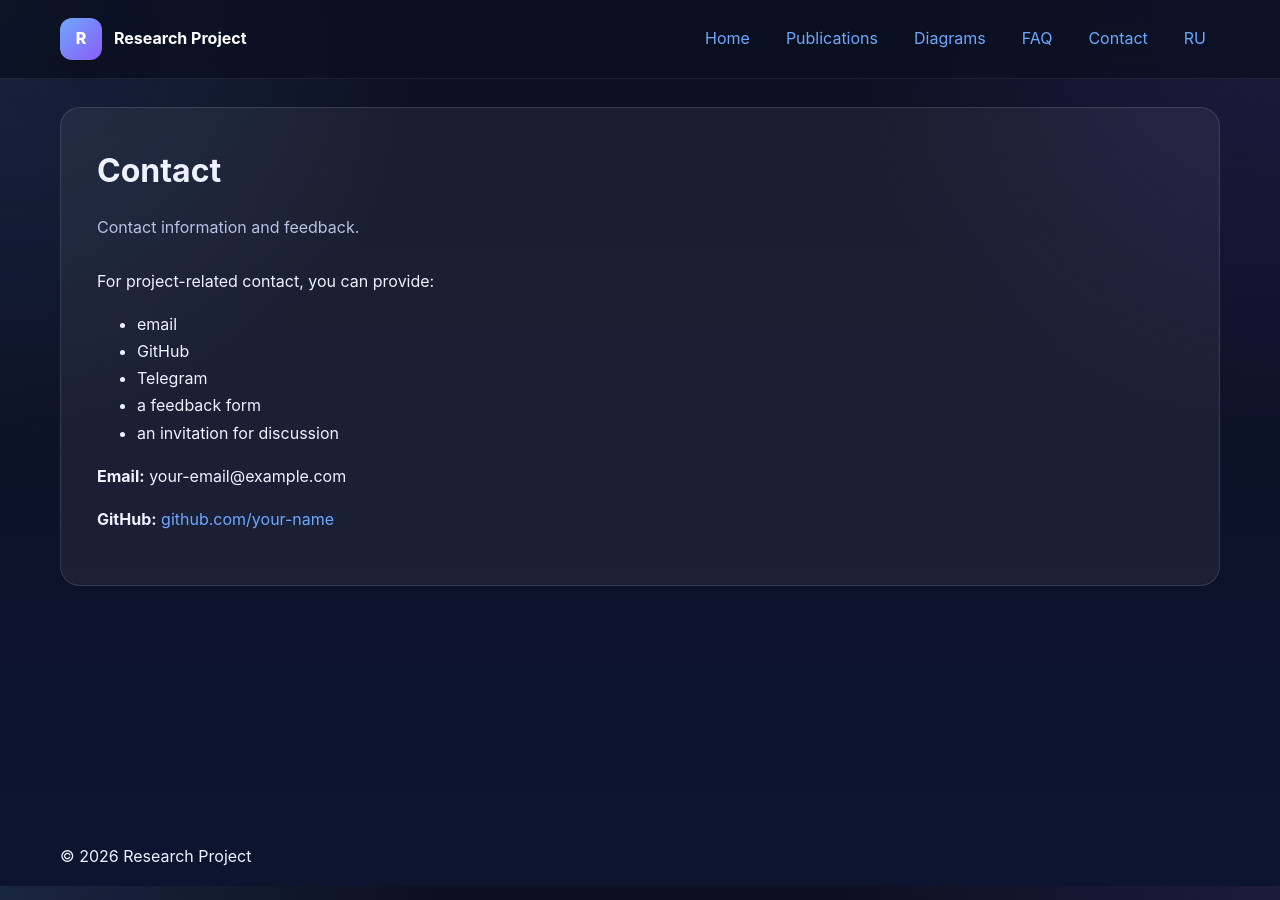
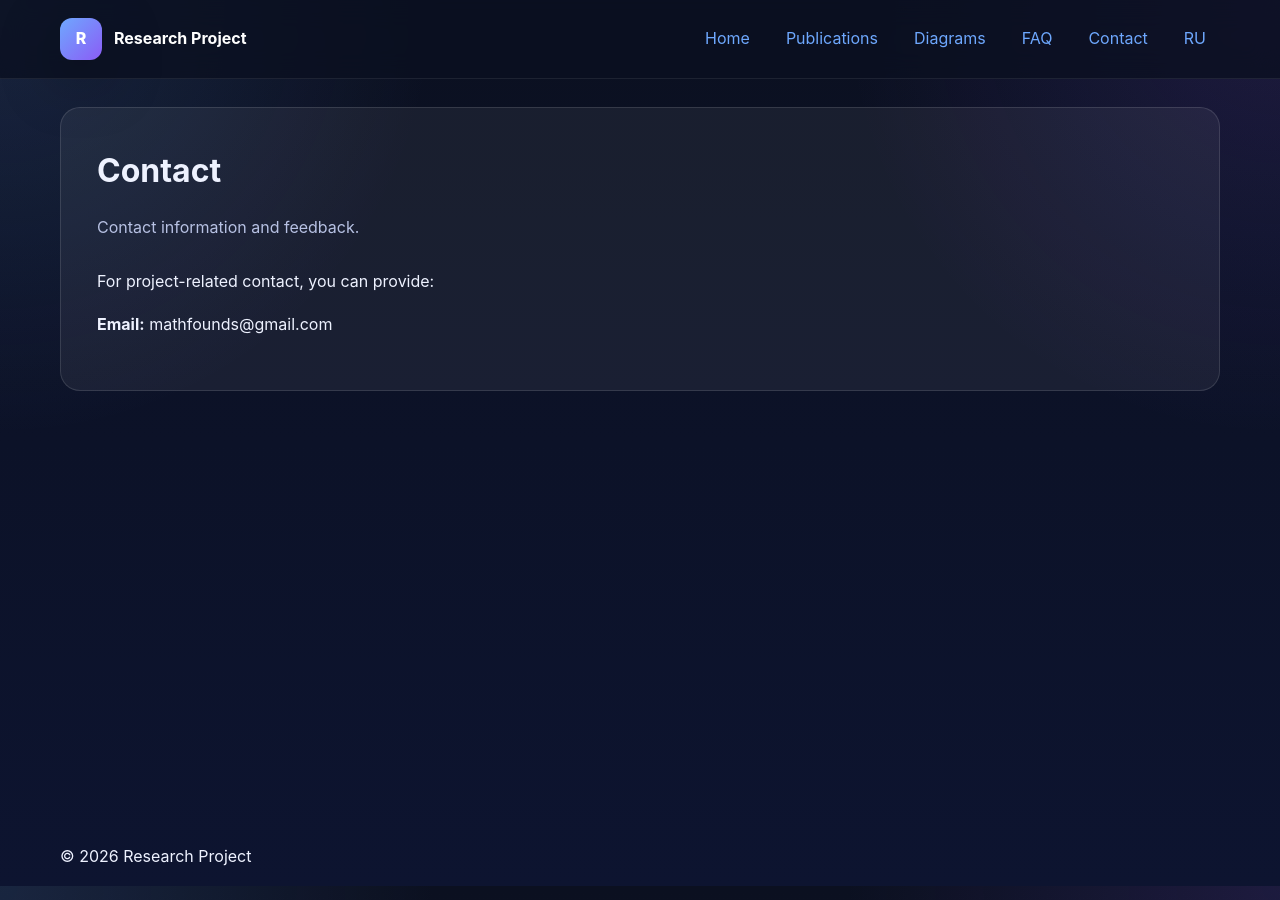
Before and after one commit to naoumov-ilia/naoumov-ilia.github.io, a Jekyll site: the page built from en/contact.md, in a window 1280 px wide. Built offline with Jekyll 4.4.1, drawn with Linux system fonts in a browser that asks for light colours.

Commit message:
Update contact.md

```diff
--- a/en/contact.md
+++ b/en/contact.md
@@ -9,12 +9,6 @@ permalink: /en/contact/
 
 For project-related contact, you can provide:
 
-- email
-- GitHub
-- Telegram
-- a feedback form
-- an invitation for discussion
 
-**Email:** your-email@example.com
 
-**GitHub:** [github.com/your-name](https://github.com/your-name)
+**Email:** mathfounds@gmail.com
```
